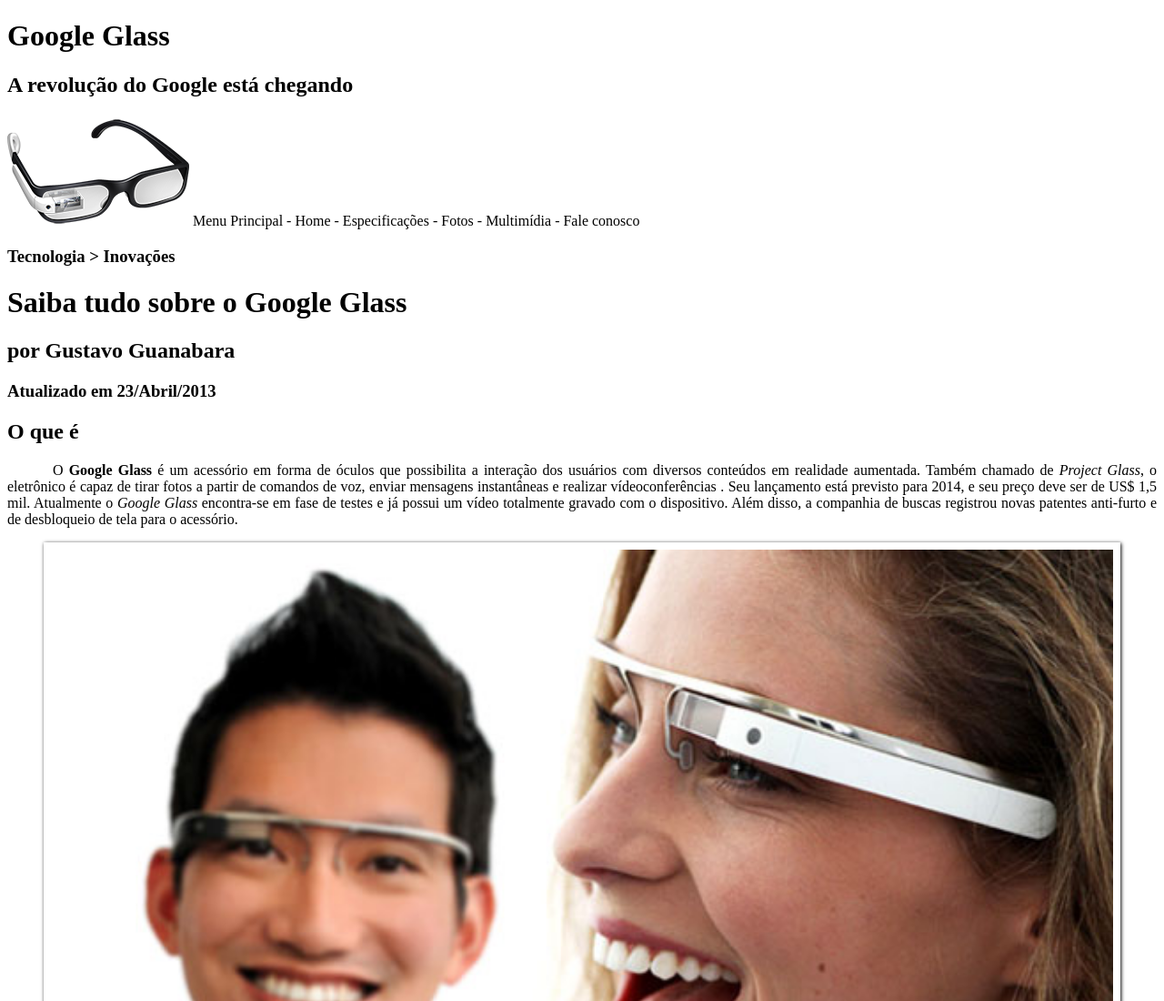
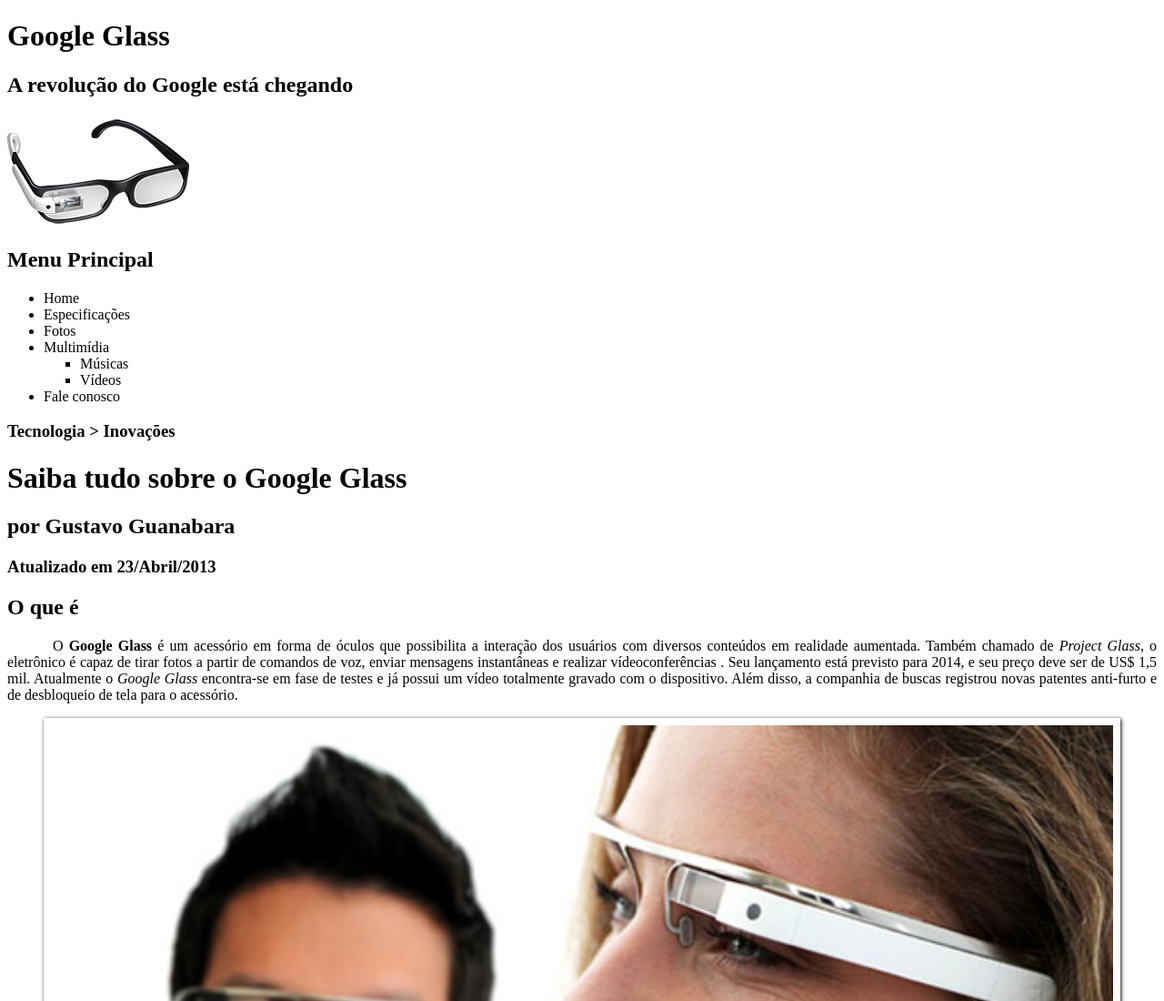
Before and after one commit to gustavo-brandao/Curso-HTML5, a plain HTML site: page projeto-glass-html5/index.html in a window 1280 px wide. Shown: the top 1100 px of the page at 91% size. Drawn offline with Linux system fonts and the light colour scheme.

Commit message:
Update index.html
Aula 11 - Listas em HTML5 com OL e UL

```diff
--- a/projeto-glass-html5/index.html
+++ b/projeto-glass-html5/index.html
@@ -20,13 +20,20 @@
 
     <img src="_imagens/glass-oculos-preto-peq.png">
 
-Menu Principal
-- Home
-- Especificações
-- Fotos
-- Multimídia
-- Fale conosco
-
+<nav>
+    <h1>Menu Principal</h1>
+    <ul>
+        <li>Home</li>
+        <li>Especificações</li>
+        <li>Fotos</li>
+        <li>Multimídia</li>
+            <ul type="square">
+            <li>Músicas</li>
+            <li>Vídeos</li>
+            </ul>
+        <li>Fale conosco</li>
+    </ul>
+</nav>
     </header> <!-- fim do cabeçalho -->
 
 
```
